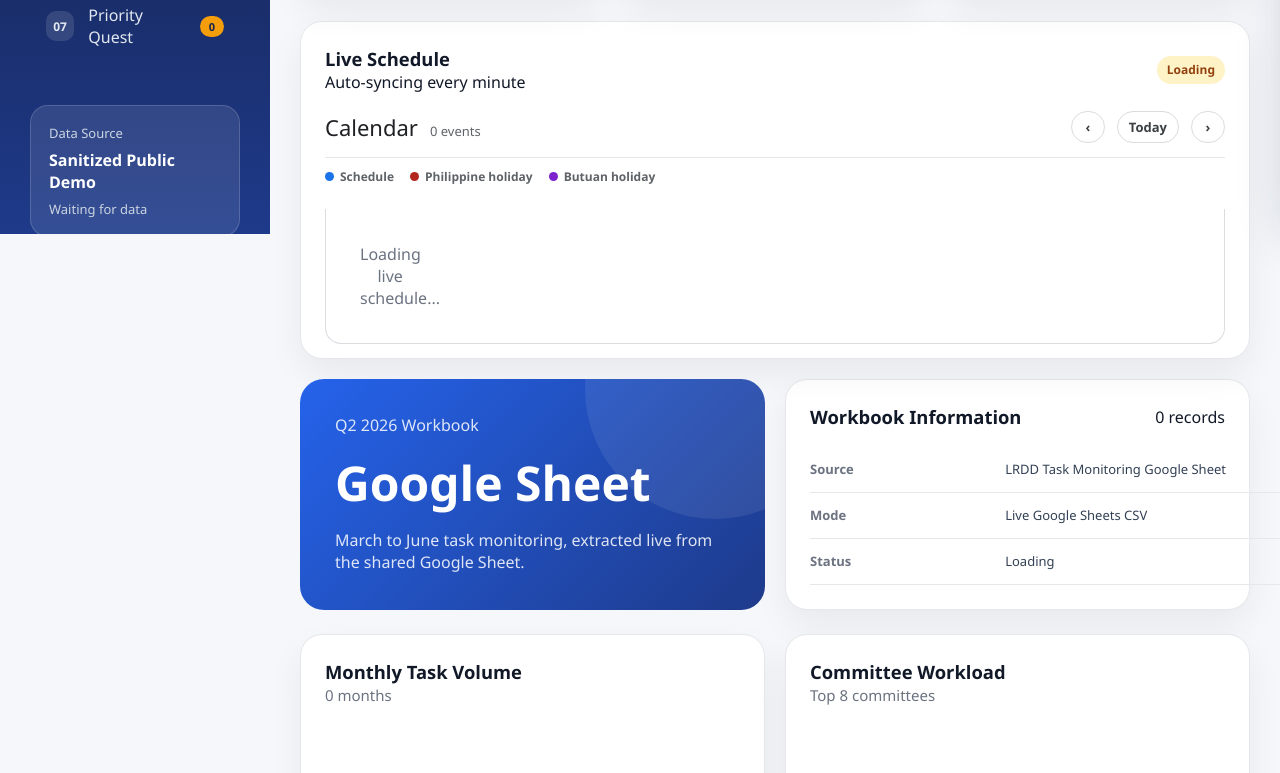
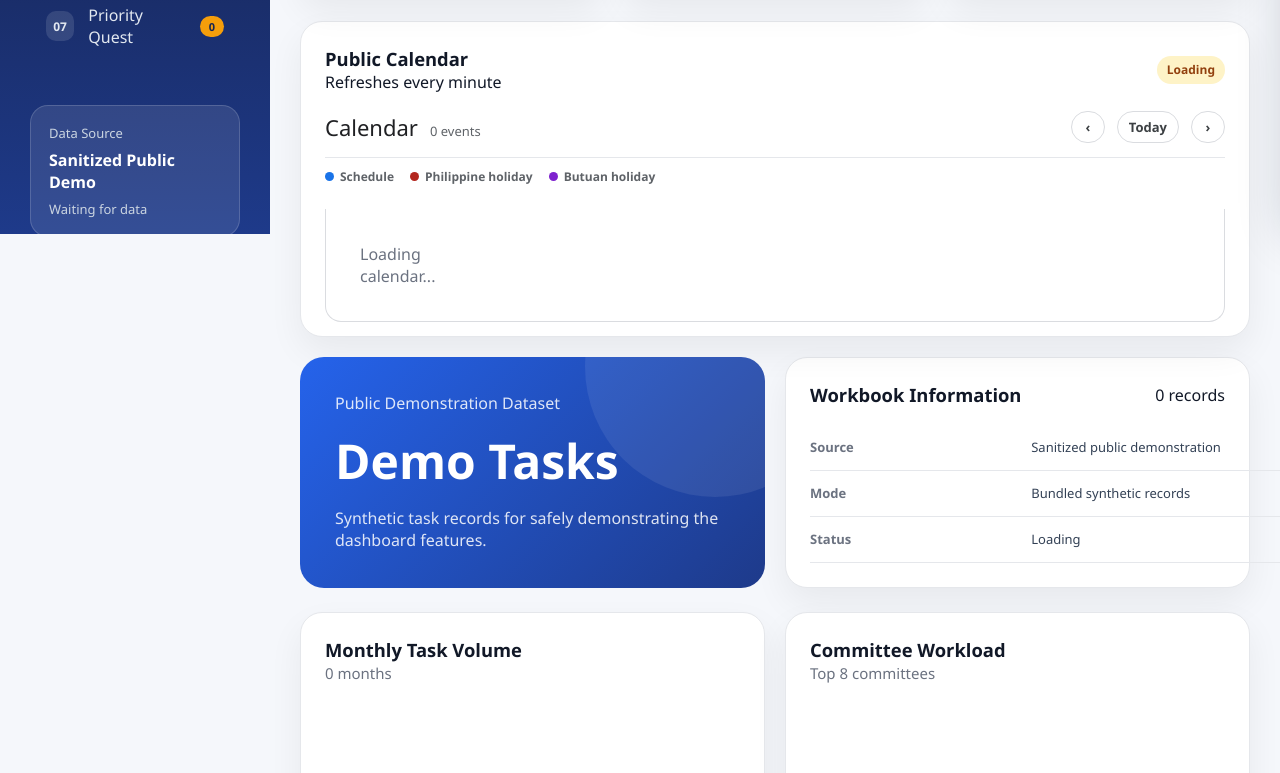
Before and after one commit to khryssallencalimbo-crypto/lrdd-priority-dashboard, a plain HTML site: page index.html in a window 1280 px wide. Shown: the part 566-1339 px from the top of the page. Drawn offline with Linux system fonts and the light colour scheme.

Commit message:
Fix public demo cache and labels

```diff
--- a/index.html
+++ b/index.html
@@ -126,9 +126,9 @@
 
             <section id="calendar" class="calendar-band">
                 <div class="score-card">
-                    <span>Q2 2026 Workbook</span>
-                    <h2 id="calendarTaskTotal">Google Sheet</h2>
-                    <p>March to June task monitoring, extracted live from the shared Google Sheet.</p>
+                    <span>Public Demonstration Dataset</span>
+                    <h2 id="calendarTaskTotal">Demo Tasks</h2>
+                    <p>Synthetic task records for safely demonstrating the dashboard features.</p>
                 </div>
 
                 <div class="dashboard-widget">
@@ -137,8 +137,8 @@
                         <span id="resultCount">0 records</span>
                     </div>
                     <table class="info-table">
-                        <tr><td>Source</td><td>LRDD Task Monitoring Google Sheet</td></tr>
-                        <tr><td>Mode</td><td>Live Google Sheets CSV</td></tr>
+                        <tr><td>Source</td><td>Sanitized public demonstration</td></tr>
+                        <tr><td>Mode</td><td>Bundled synthetic records</td></tr>
                         <tr><td>Status</td><td id="calendarStatus">Loading</td></tr>
                     </table>
                 </div>
@@ -146,8 +146,8 @@
                 <div class="dashboard-widget schedule-widget">
                     <div class="widget-title">
                         <div>
-                            <h3>Live Schedule</h3>
-                            <span id="scheduleUpdated">Auto-syncing every minute</span>
+                            <h3>Public Calendar</h3>
+                            <span id="scheduleUpdated">Refreshes every minute</span>
                         </div>
                         <span id="scheduleStatus" class="mini-status loading">Loading</span>
                     </div>
@@ -173,7 +173,7 @@
                     <div id="scheduleMonthTabs" class="calendar-month-tabs" aria-label="Calendar months"></div>
 
                     <div id="scheduleList" class="schedule-list">
-                        <div class="empty">Loading live schedule...</div>
+                        <div class="empty">Loading calendar...</div>
                     </div>
 
                 </div>
@@ -304,7 +304,7 @@
         </aside>
     </div>
 
-    <script src="data/local-data.js"></script>
-    <script src="js/app.js"></script>
+    <script src="data/local-data.js?v=20260716-1328"></script>
+    <script src="js/app.js?v=20260716-1328"></script>
 </body>
 </html>
```
